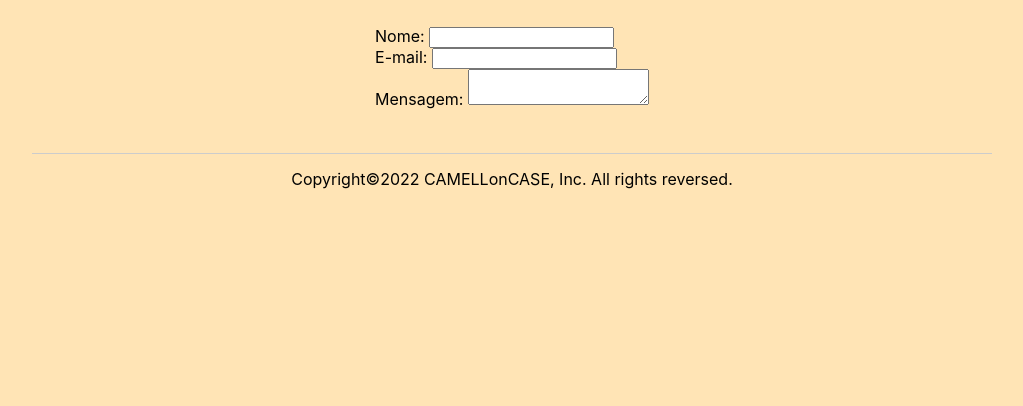
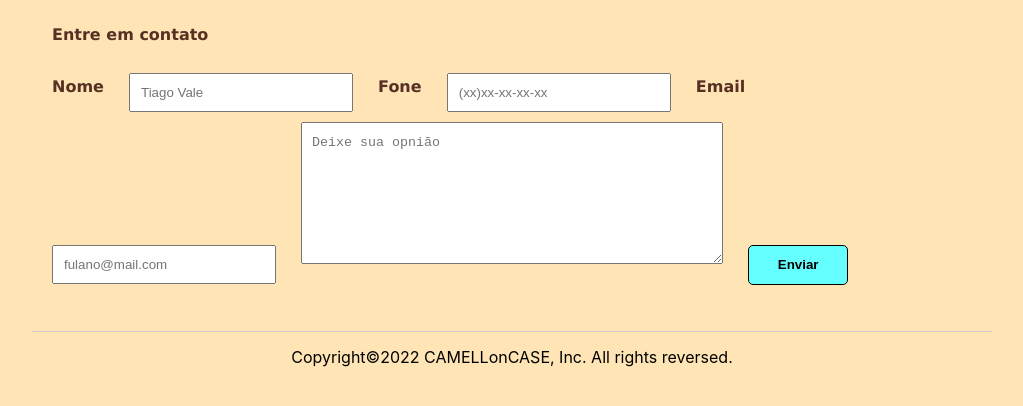
Before and after one commit to franciscocamellon/frontend_development, a plain HTML site: page Interfaces com HTML e CSS/tp03/TP3_Francisco_Camello/contato.html in a window 1280 px wide. Shown: the part 252-658 px from the top of the page, without its empty margins (128-1151 px from the left). Drawn offline with Linux system fonts and the light colour scheme.

Commit message:
end of the day commit

```diff
--- a/Interfaces com HTML e CSS/tp03/TP3_Francisco_Camello/contato.html
+++ b/Interfaces com HTML e CSS/tp03/TP3_Francisco_Camello/contato.html
@@ -23,7 +23,7 @@
 
             <nav>
                 <ul>
-                    <li><a href="#">home</a></li>
+                    <li><a href="index.html">home</a></li>
                     <li><a href="local.html">local</a></li>
                     <li><a href="cardapio.html">cardápio</a></li>
                     <li><a href="eventos.html">eventos</a></li>
@@ -34,20 +34,24 @@
             <main>
                 <section id="contato">
 
-                    <form action="/pagina-processa-dados-do-form" method="post">
-                        <div>
-                            <label for="nome">Nome:</label>
-                            <input type="text" id="nome" />
-                        </div>
-                        <div>
-                            <label for="email">E-mail:</label>
-                            <input type="email" id="email" />
-                        </div>
-                        <div>
-                            <label for="msg">Mensagem:</label>
-                            <textarea id="msg"></textarea>
-                        </div>
-                    </form>
+                    <form name="meu_form">
+
+                        <h1>Entre em contato</h1>
+
+                        <label for="nome">Nome</label>
+                        <input type="text" id="nomeid" placeholder="Tiago Vale" required="required" name="nome" />
+
+                        <label for="fone">Fone</label>
+                        <input type="tel" id="foneid" placeholder="(xx)xx-xx-xx-xx" name="fone" />
+
+                        <label for="email">Email</label>
+                        <input type="email" id="emailid" placeholder="fulano@mail.com" name="email" />
+
+
+                        <textarea placeholder="Deixe sua opnião"></textarea>
+
+                        <input type="submit" class="enviar" onclick="Enviar();" value="Enviar" />
+                      </form>
                 </section>
             </main>
 
--- a/Interfaces com HTML e CSS/tp03/TP3_Francisco_Camello/css/style.css
+++ b/Interfaces com HTML e CSS/tp03/TP3_Francisco_Camello/css/style.css
@@ -26,6 +26,7 @@ nav {
     flex: 1;
     display: flex;
     margin-bottom: 30px;
+    width: 960px;
 }
 
 nav ul {
@@ -34,6 +35,7 @@ nav ul {
     flex: 1;
     display: flex;
     justify-content: center;
+
 }
 
 nav ul li {
@@ -88,6 +90,73 @@ main article p {
     color: black;
 }
 
+section {
+    margin: auto;
+    display: flex;
+    align-items: center;
+}
+#contato {
+    margin: auto;
+}
+section iframe {
+    width: 960px;
+    height: 450px;
+    border-style: hidden;
+}
+
+form {
+    font-family: Verdana,Tahoma,sans-serif;
+    font-size: 1em;
+    max-width: 960px;
+}
+
+form h1 {
+    margin-bottom: 20px;
+    margin-left: 20px;
+    color:#573024;
+}
+
+form input, textarea {
+    width: 200px;
+    padding: 10px;
+    color: black;
+    margin-left: 20px;
+    margin-top: 10px;
+}
+
+form input:hover, textarea:hover, input:focus, textarea:focus {
+    border-color: #000066;
+    box-shadow: 5px 0px 9px #FFFF00;
+    background-color: #66FFFF;
+    color: black;
+    font-weight: bold;
+}
+
+.enviar {
+    background-color: #66FFFF;
+    height: 40px;
+    width: 100px;
+    font-weight: bold;
+    border-radius: 5px;
+    -webkit-border-radius: 5px;
+    -moz-border-radius: 5px;
+    border: 1px solid;
+    color: black;
+}
+
+form textarea {
+    width: 400px;
+    height: 120px;
+    line-height: 20px;
+    max-width: 400px;
+}
+
+form label {
+    margin-left: 20px;
+    color:#573024;
+    font-weight: bold;
+}
+
 footer {
     padding-top: 30px;
 }
```
Also changed, not shown: Interfaces com HTML e CSS/tp03/TP3_Francisco_Camello/cardapio.html (+1 -1 lines), Interfaces com HTML e CSS/tp03/TP3_Francisco_Camello/index.html (+1 -1 lines), Interfaces com HTML e CSS/tp03/TP3_Francisco_Camello/local.html (+18 -2 lines).
